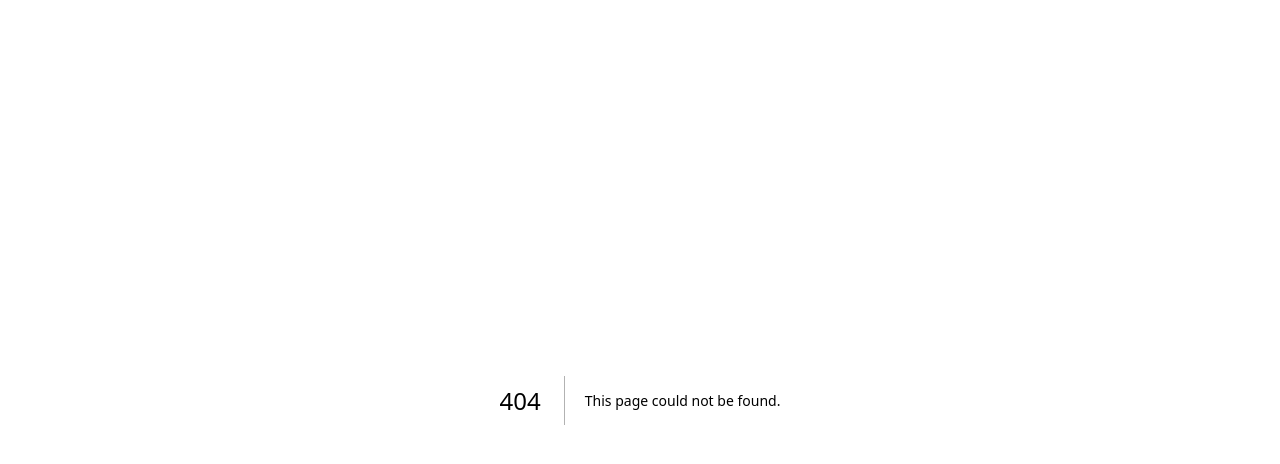
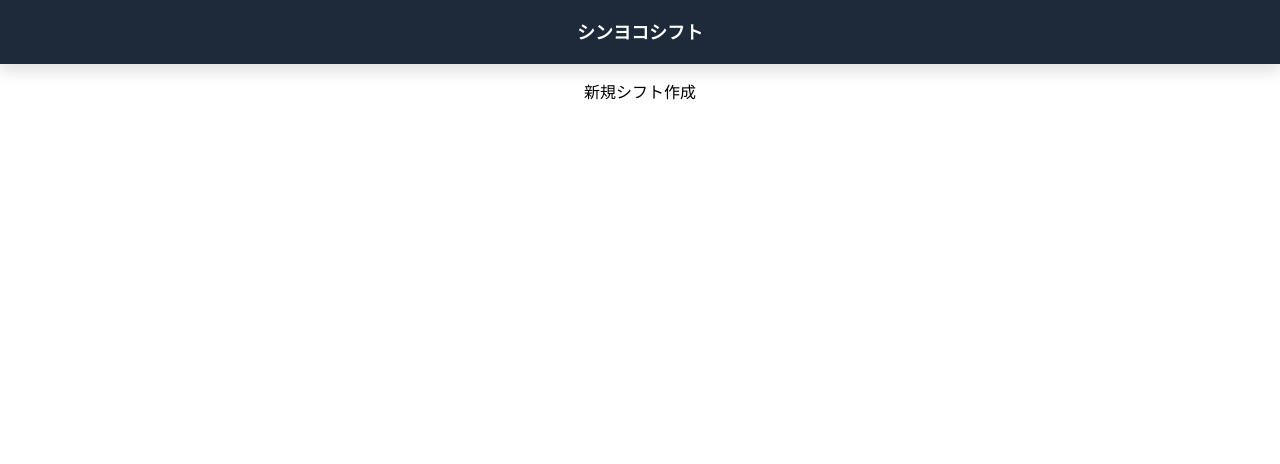
Before and after one commit to GoogleBr35/shift-app, a Next.js app: page /newshift in a window 1280 px wide. Before the commit this address had no page. Shown: the top 464 px of the page. Built offline with nearby package versions, Linux system fonts and the light colour scheme.

Commit message:
[add] newshift/のページ作成 * シフト期間を決定し、共有リンクを取得する画面

```diff
--- /dev/null
+++ b/src/app/newshift/page.tsx
@@ -0,0 +1,17 @@
+import Header from '@/components/layouts/Header';
+import CenterCardLayout from '@/components/layouts/CenterCardLayout';
+
+export default function NewShift() {
+    return (
+        <>
+            <header>
+                <Header />
+            </header>
+            <main>
+                <CenterCardLayout>
+                    <h1>新規シフト作成</h1>
+                </CenterCardLayout>
+            </main>
+        </>
+    );
+}
```
